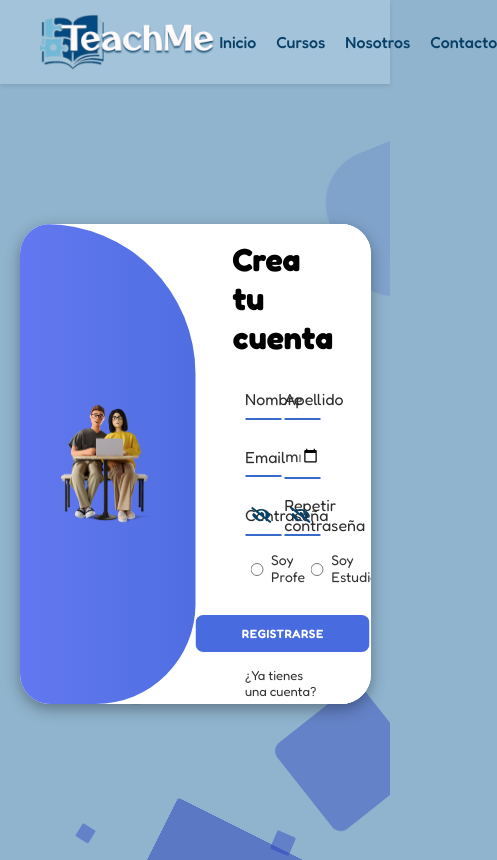
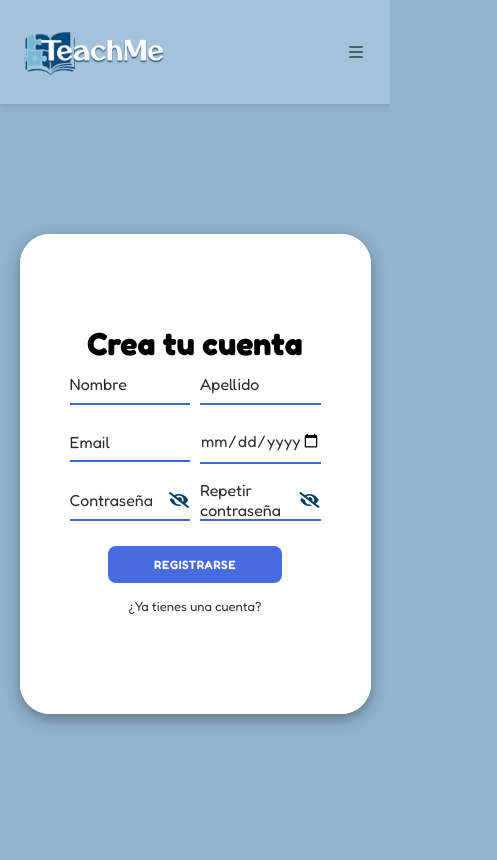
Before and after one commit to Gean-Saravia/TeachMe, a website: page public/html/login.html in a window 390 px wide. Both pictures are taken after a click on the link "¿No tienes cuenta?". Shown: the whole page, 497 px wide, since content can reach past the window. Drawn offline with nearby package versions, Linux system fonts and the light colour scheme; a web font is replaced by a local one.

Commit message:
Cambios en estructura

```diff
--- a/public/html/login.html
+++ b/public/html/login.html
@@ -5,6 +5,7 @@
     <meta name="viewport" content="width=device-width, initial-scale=1.0">
     <link rel="shortcut icon" href="/assets/teachme-favicon.svg" type="image/x-icon">
     <link rel="stylesheet" href="https://cdnjs.cloudflare.com/ajax/libs/font-awesome/5.15.3/css/all.min.css">
+    <link rel="stylesheet" href="https://cdn.jsdelivr.net/npm/bootstrap-icons@1.10.3/font/bootstrap-icons.css">
     <link rel="stylesheet" href="../styles/loginfinalestilos.css">
     <title>TeachMe Login</title>
 </head>
@@ -25,11 +26,11 @@
     </div>
 
     <header>
-        <nav class="navbar">
-            <div class="logo">
-                <a href="#"><img src="/assets/logoTM.png" alt="TeachMe Logo"></a>
-            </div>
-            <ul class="nav-links">
+        <img class="logo" src="/Assets/logoTM.png" alt="Logo">
+        <button id="abrir" class="abrir-menu"><i class="bi bi-list"></i></button>
+        <nav class="nav" id="nav">
+            <button class="cerrar-menu" id="cerrar"><i class="bi bi-x"></i></button>
+            <ul class="nav-list">
                 <li><a href="/index.html">Inicio</a></li>
                 <li><a href="./cursos.html">Cursos</a></li>
                 <li><a href="#">Nosotros</a></li>
@@ -79,17 +80,6 @@
                         </div>
                     </div>
 
-                    <div class="radio-group">
-                        <label>
-                            <input type="radio" name="user-type" value="profe" required>
-                            Soy Profe
-                        </label>
-                        <label>
-                            <input type="radio" name="user-type" value="estudiante" required>
-                            Soy Estudiante
-                        </label>
-                    </div>
-
                     <button type="submit">Registrarse</button>
                     <a href="#" id="toggleToSignIn">¿Ya tienes una cuenta?</a>
                 </form>
@@ -107,7 +97,7 @@
                         <label for="password-login">Contraseña</label>
                         <i class="fas fa-eye-slash" id="togglePasswordLogin"></i>
                     </div>
-                    <a href="#">¿Olvidaste tu contraseña?</a>
+                   <!-- <a href="#">¿Olvidaste tu contraseña?</a> -->
                     <button type="submit">Iniciar Sesión</button>
                     <a href="#" id="toggleToSignUp">¿No tienes cuenta?</a>
                 </form>
@@ -126,6 +116,7 @@
         </div>
     </main>
 
+    <!--toast-->
     <div id="toast-container"></div>
     <script src="../js/funcionlogin.js"></script>
 </body>
--- a/public/js/funcionlogin.js
+++ b/public/js/funcionlogin.js
@@ -1,3 +1,4 @@
+
 document.addEventListener('DOMContentLoaded', function() {
     // Elementos del DOM
     const container = document.getElementById('container');
@@ -11,6 +12,18 @@ document.addEventListener('DOMContentLoaded', function() {
     const password = document.querySelector('#password');
     const repeatPassword = document.querySelector('#repeat-password');
     const passwordLogin = document.querySelector('#password-login');
+    const nav = document.querySelector("#nav");
+    const abrir = document.querySelector("#abrir");
+    const cerrar = document.querySelector("#cerrar");
+
+    //menu
+    abrir.addEventListener("click", () => {
+        nav.classList.add("visible");
+    })
+
+    cerrar.addEventListener("click", () => {
+        nav.classList.remove("visible");
+    })
 
     // Funciones de toggle
     toggleToSignUp.addEventListener('click', function(event) {
--- a/public/styles/loginfinalestilos.css
+++ b/public/styles/loginfinalestilos.css
@@ -1,6 +1,8 @@
 @import url('https://fonts.googleapis.com/css2?family=Coiny&family=Fredoka:wght@300..700&family=Sedan+SC&display=swap');
 
 * {
+    margin: 0;
+    padding: 0;
     box-sizing: border-box;
     font-family: 'Fredoka', sans-serif;
 }
@@ -136,6 +138,10 @@ body {
 }
 
 header {
+    display: flex;
+    align-items: center;
+    justify-content: space-between;
+    padding: 1.5rem;
     background-color: #A2C3DA;
     box-shadow: 0 2px 4px rgba(0, 0, 0, 0.1);
 }
@@ -147,19 +153,17 @@ header {
     padding: 5px 40px;
 }
 
-.logo img {
-    height: 70px;
+.logo{
+    max-width: 9rem;
 }
 
-.nav-links {
+.nav-list {
     display: flex;
-    list-style: none;
-    gap: 20px;
-    margin: 0;
-    padding: 0;
+    list-style-type: none;
+    gap: 1rem;
 }
 
-.nav-links a {
+.nav-list a {
     color: #094067;
     text-decoration: none;
     position: relative;
@@ -168,7 +172,7 @@ header {
 }
 
 
-.nav-links a::after {
+.nav-list a::after {
     content: '';
     position: absolute;
     left: 0;
@@ -181,13 +185,69 @@ header {
     transition: transform 0.3s ease;
 }
 
-.nav-links a:hover{
+.nav-list a:hover{
     color: #fff;
 }
 
-.nav-links a:hover::after {
+.nav-list a:hover::after {
     transform: scaleX(1);
     transform-origin: left;
+}
+
+.abrir-menu,
+.cerrar-menu {
+    display: none;
+}
+
+@media screen and (max-width: 550px) {
+    .abrir-menu,
+    .cerrar-menu {
+        display: block;
+        border: 0;
+        font-size: 1.25rem;
+        background-color: transparent;
+        cursor: pointer;
+    }
+
+    .abrir-menu {
+        color: #1c1c1c;
+    }
+
+    .cerrar-menu {
+        color: #ececec;
+    }
+
+    .nav {
+        opacity: 0;
+        visibility: hidden;
+        display: flex;
+        flex-direction: column;
+        align-items: end;
+        gap: 1rem;
+        position: fixed;
+        top: 0;
+        right: 0;
+        bottom: 0;
+        background-color: #90B4CE;
+        padding: 2rem;
+        box-shadow: 0 0 0 100vmax rgba(0, 0, 0, .5);
+        z-index: 1001;
+        transition: opacity 0.3s ease, visibility 0.3s ease;
+    }
+
+    .nav.visible {
+        opacity: 1;
+        visibility: visible;
+    }
+
+    .nav-list {
+        flex-direction: column;
+        align-items: end;
+    }
+
+    .nav-list li a {
+        color: #094067;
+    }
 }
 
 
@@ -455,24 +515,6 @@ main {
     width: 48%;
 }
 
-.radio-group {
-    display: flex;
-    justify-content: space-between;
-    margin-bottom: 20px;
-    width: 100%;
-}
-
-.radio-group label {
-    display: flex;
-    align-items: center;
-    font-size: 14px;
-    color: #333;
-}
-
-.radio-group input[type="radio"] {
-    margin-right: 8px;
-}
-
 .toggle-panel img {
     max-width: 80%;
     height: auto;
@@ -499,3 +541,60 @@ main {
 .toast.show {
     opacity: 1;
 }
+
+@media (max-width: 480px) {
+
+    .circles, .circles li, .circles li :nth-child(1), .circles li:nth-child(2), .circles li:nth-child(3), .circles li:nth-child(4), .circles li:nth-child(5), .circles li:nth-child(6), .circles li:nth-child(7), .circles li:nth-child(8), .circles li:nth-child(9){
+        display: none;
+    }
+
+    /*Ajustar el logo y navbar*/
+    .logo img {
+    height: 50px;
+    }
+
+    .container {
+        height: 380px;
+    }
+
+    /* Ajustar los formularios a pantallas móviles */
+    .form-container.sign-in, .form-container.sign-up {
+        width: 100%;
+        left: 0;
+    }
+
+    .form-group i {
+        right: 1px;
+    }
+
+    /* Ajustar el toggle azul para pantallas móviles */
+    .toggle-container {
+        display:none;
+    }
+
+    /* Efecto de transición entre formularios en móviles */
+    .container.active .sign-in {
+        transform: translateX(100%);
+    }
+
+    .container.active .sign-up {
+        transform: translateX(0);
+        opacity: 1;
+        z-index: 5;
+        animation: move 0.6s;
+    }
+
+    /* Ajustar el comportamiento del toggle */
+    .container.active .toggle {
+        transform: translateX(50%);
+    }
+
+    .toggle-panel.toggle-left,
+    .toggle-panel.toggle-right {
+        transform: translateX(0);
+    }
+}
+
+body.menu-open {
+    overflow: hidden;
+}
```
